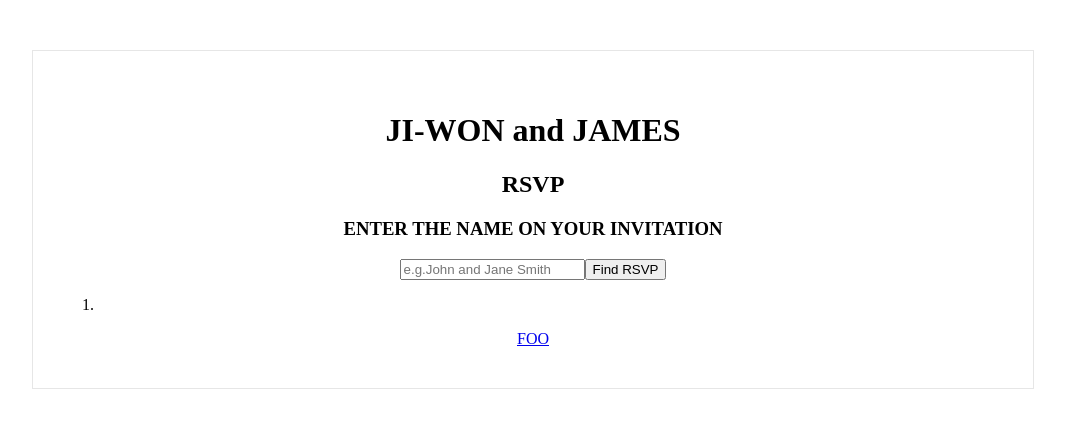
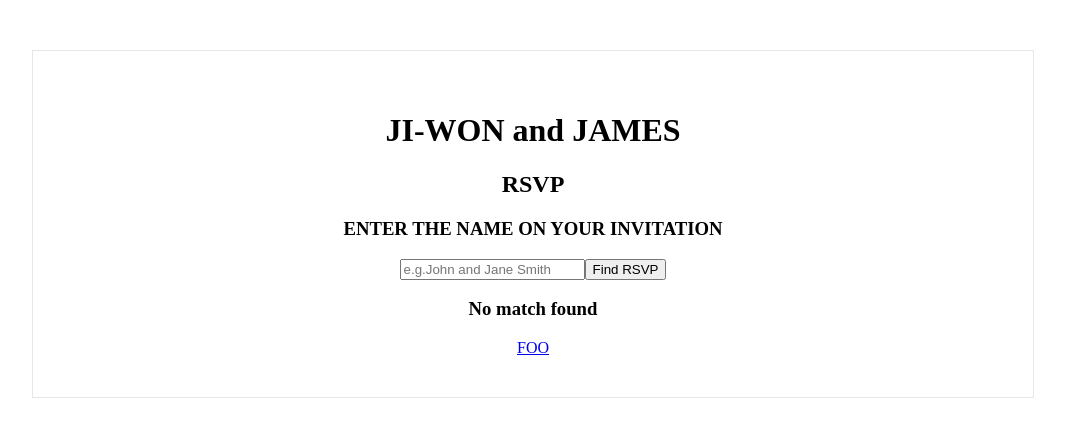
Before and after one commit to jiwonkim19/weddinginvite, a React app: page / in a window 1280 px wide. Shown: the top 436 px of the page, without its empty margins (107-1172 px from the left). Built offline with nearby package versions, Linux system fonts and the light colour scheme; the HTML template or start-up script is replaced by a standard one.

Commit message:
conditional rendering

```diff
--- a/client/src/components/namesearch.jsx
+++ b/client/src/components/namesearch.jsx
@@ -19,7 +19,6 @@ const NameSearch = () => {
             .then(hi => {
                 setmatchname(hi)
             })
-            console.log(matchname)
     }
 
     return (
@@ -54,9 +53,17 @@ const NameSearch = () => {
                     </button>
                 </div>
             </form>
-            <ol>
+            {matchname !== '' ?
+            <div>
+            <ul>
                 <li>{matchname}</li>
-            </ol>
+            </ul>
+            </div>
+            :
+            <div>
+            <h3>No match found</h3>
+            </div>
+            }
             <Link to="/foo">FOO</Link>
         </div>
     )
```
Also changed, not shown: server.js (+5 -4 lines), 1 other file (tests, documents, lock files or other folders).
